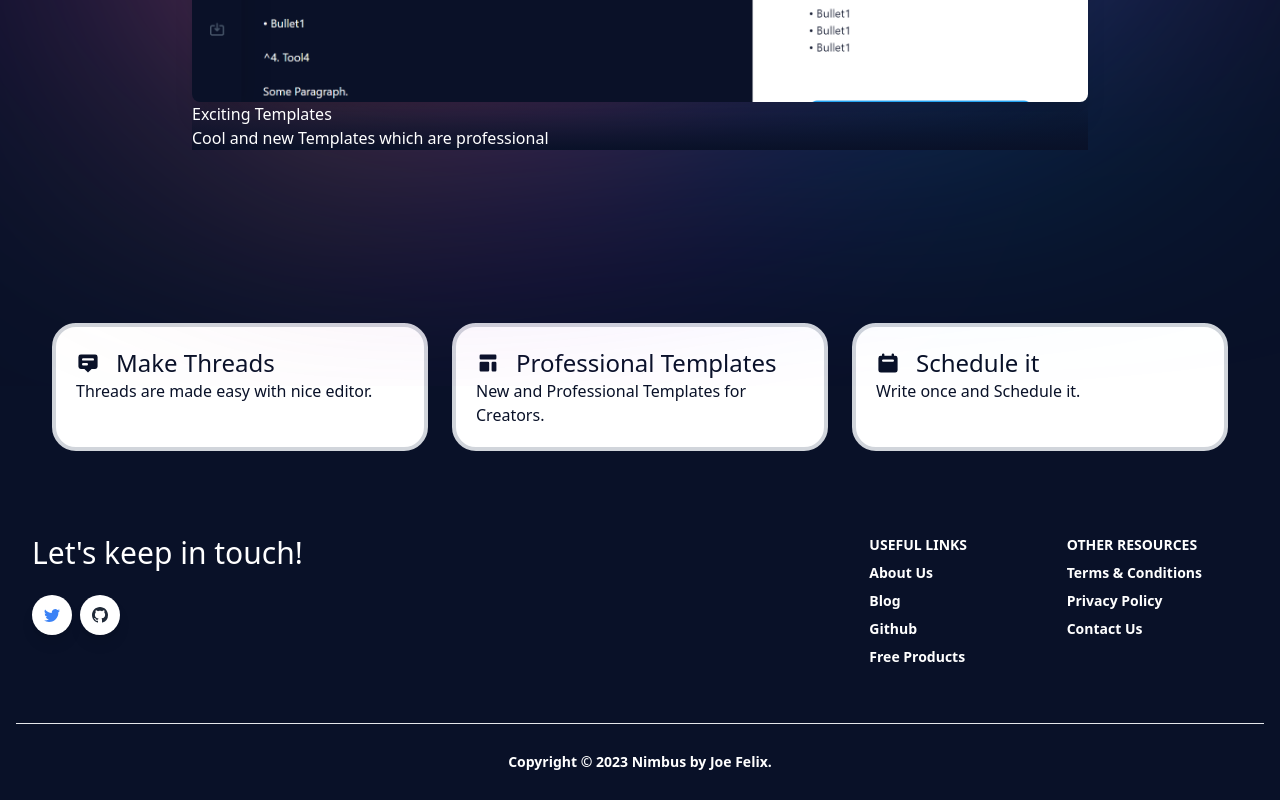
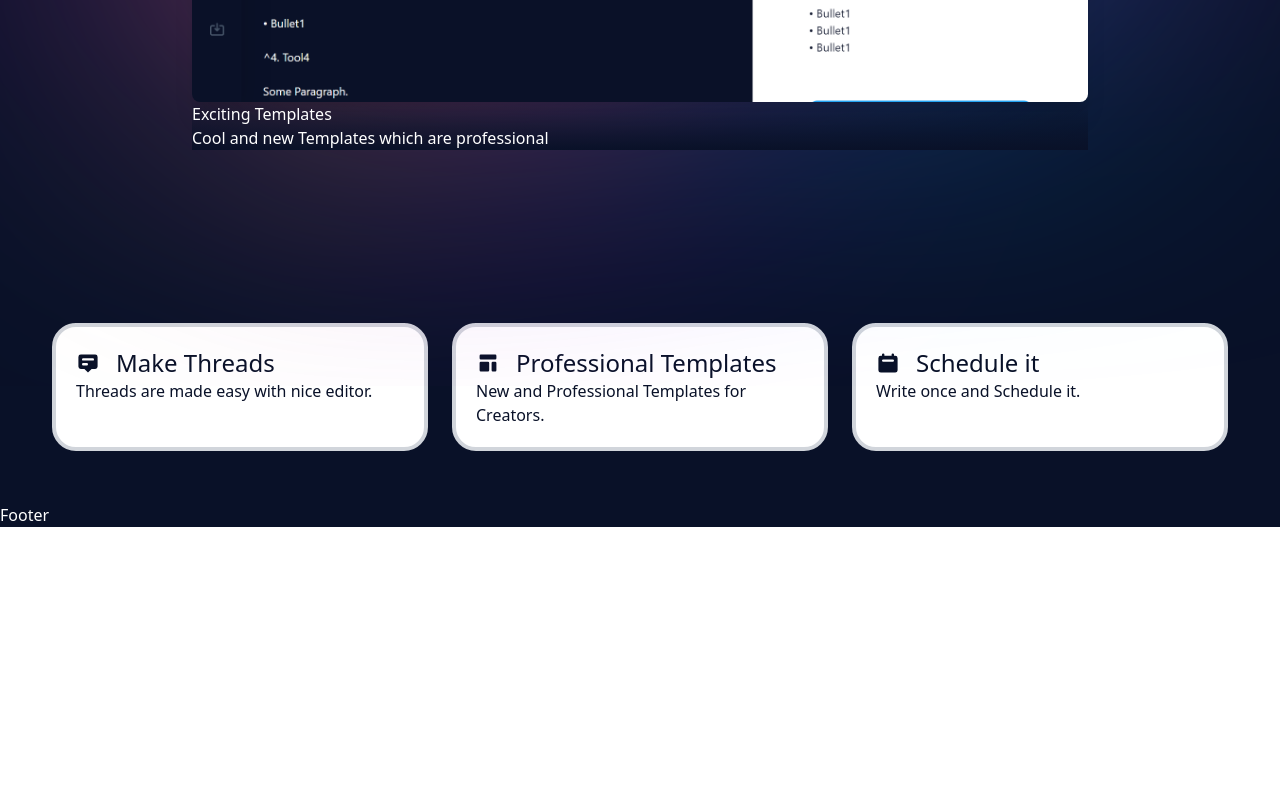
Before and after one commit to joefelx/NimbusT, a Next.js app: page / in a window 1280 px wide. Shown: the part 945-1745 px from the top of the page. After the commit the page ends 1472 px from the top, so only its background shows below. Built offline with nearby package versions, Linux system fonts and the light colour scheme; no server answers.

Commit message:
minor fix

```diff
--- a/src/Components/Footer.js
+++ b/src/Components/Footer.js
@@ -1,127 +1,7 @@
-import { BsGithub, BsTwitter } from "react-icons/bs";
+import React from "react";
 
 function Footer() {
-  return (
-    <footer className="relative bg-blueGray-200 pt-8 pb-6">
-      <div className="container mx-auto px-4">
-        <div className="flex flex-wrap text-left lg:text-left">
-          <div className="w-full lg:w-6/12 px-4">
-            <h4 className="text-3xl fonat-semibold text-blueGray-700">
-              Let's keep in touch!
-            </h4>
-            <div className="flex mt-6 lg:mb-0 mb-6">
-              <button
-                className="bg-white text-blue-500 shadow-lg font-normal h-10 w-10 flex items-center justify-center align-center rounded-full outline-none focus:outline-none mr-2"
-                type="button"
-              >
-                <BsTwitter />
-              </button>
-              <button
-                className="bg-white text-gray-800 shadow-lg font-normal h-10 w-10 flex items-center justify-center align-center rounded-full outline-none focus:outline-none mr-2"
-                type="button"
-              >
-                <BsGithub />
-              </button>
-            </div>
-          </div>
-          <div className="w-full lg:w-6/12 px-4">
-            <div className="flex flex-wrap items-top mb-6">
-              <div className="w-full lg:w-4/12 px-4 ml-auto">
-                <span className="block uppercase text-blueGray-500 text-sm font-semibold mb-2">
-                  Useful Links
-                </span>
-                <ul className="list-unstyled">
-                  <li>
-                    <a
-                      className="text-blueGray-600 hover:text-blueGray-800 font-semibold block pb-2 text-sm"
-                      href="https://www.creative-tim.com/presentation?ref=njs-profile"
-                    >
-                      About Us
-                    </a>
-                  </li>
-                  <li>
-                    <a
-                      className="text-blueGray-600 hover:text-blueGray-800 font-semibold block pb-2 text-sm"
-                      href="https://blog.creative-tim.com?ref=njs-profile"
-                    >
-                      Blog
-                    </a>
-                  </li>
-                  <li>
-                    <a
-                      className="text-blueGray-600 hover:text-blueGray-800 font-semibold block pb-2 text-sm"
-                      href="https://www.github.com/creativetimofficial?ref=njs-profile"
-                    >
-                      Github
-                    </a>
-                  </li>
-                  <li>
-                    <a
-                      className="text-blueGray-600 hover:text-blueGray-800 font-semibold block pb-2 text-sm"
-                      href="https://www.creative-tim.com/bootstrap-themes/free?ref=njs-profile"
-                    >
-                      Free Products
-                    </a>
-                  </li>
-                </ul>
-              </div>
-              <div className="w-full lg:w-4/12 px-4">
-                <span className="block uppercase text-blueGray-500 text-sm font-semibold mb-2">
-                  Other Resources
-                </span>
-                <ul className="list-unstyled">
-                  <li>
-                    <a
-                      className="text-blueGray-600 hover:text-blueGray-800 font-semibold block pb-2 text-sm"
-                      href="https://creative-tim.com/terms?ref=njs-profile"
-                    >
-                      Terms &amp; Conditions
-                    </a>
-                  </li>
-                  <li>
-                    <a
-                      className="text-blueGray-600 hover:text-blueGray-800 font-semibold block pb-2 text-sm"
-                      href="https://creative-tim.com/privacy?ref=njs-profile"
-                    >
-                      Privacy Policy
-                    </a>
-                  </li>
-                  <li>
-                    <a
-                      className="text-blueGray-600 hover:text-blueGray-800 font-semibold block pb-2 text-sm"
-                      href="https://creative-tim.com/contact-us?ref=njs-profile"
-                    >
-                      Contact Us
-                    </a>
-                  </li>
-                </ul>
-              </div>
-            </div>
-          </div>
-        </div>
-        <hr className="my-6 border-blueGray-300" />
-        <div className="flex flex-wrap items-center md:justify-between justify-center">
-          <div className="w-full md:w-4/12 px-4 mx-auto text-center">
-            <div className="text-sm text-blueGray-500 font-semibold py-1">
-              Copyright © <span id="get-current-year">2023</span>
-              <a
-                className="text-blueGray-500 hover:text-sky-500"
-                target="_blank"
-              >
-                {" "}
-                Nimbus
-              </a>
-              <a className="text-blueGray-500 hover:text-blueGray-800">
-                {" "}
-                by Joe Felix
-              </a>
-              .
-            </div>
-          </div>
-        </div>
-      </div>
-    </footer>
-  );
+  return <div>Footer</div>;
 }
 
 export default Footer;
```
